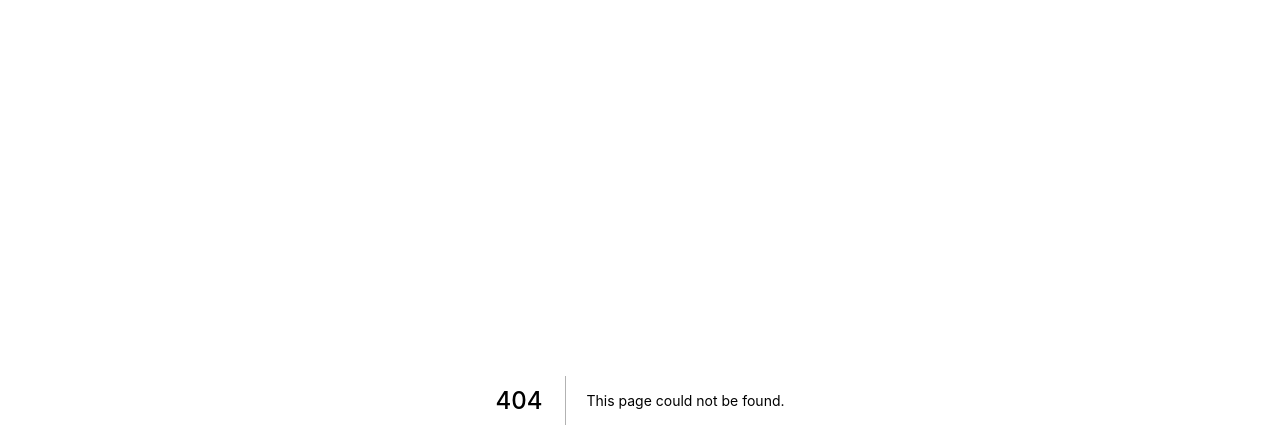
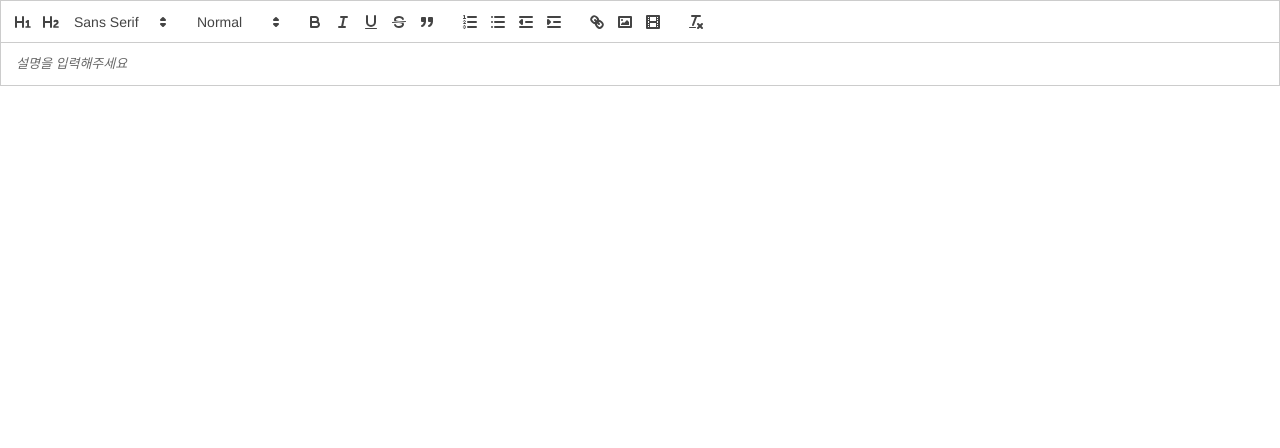
Before and after one commit to J1min/J1min.log-Frontend, a Next.js app: page /write in a window 1280 px wide. Before the commit this address had no page. Shown: the top 448 px of the page. Built offline with nearby package versions, Linux system fonts and the light colour scheme.

Commit message:
ADD :: 에디터 추가

```diff
--- /dev/null
+++ b/components/write/editor.tsx
@@ -0,0 +1,68 @@
+import dynamic from "next/dynamic";
+import "react-quill/dist/quill.snow.css";
+import React from "react";
+
+const Quill = dynamic(import("react-quill"), {
+  ssr: false,
+  loading: () => <p>Loading ...</p>,
+});
+
+const modules = {
+  toolbar: [
+    [{ header: "1" }, { header: "2" }, { font: [] }],
+    [{ size: [] }],
+    ["bold", "italic", "underline", "strike", "blockquote"],
+    [
+      { list: "ordered" },
+      { list: "bullet" },
+      { indent: "-1" },
+      { indent: "+1" },
+    ],
+
+    ["link", "image", "video"],
+    ["clean"],
+  ],
+  clipboard: {
+    // toggle to add extra line breaks when pasting HTML:
+    matchVisual: false,
+  },
+};
+/*
+ * Quill editor formats
+ * See https://quilljs.com/docs/formats/
+ */
+const formats = [
+  "header",
+  "font",
+  "size",
+  "bold",
+  "italic",
+  "underline",
+  "strike",
+  "blockquote",
+  "list",
+  "bullet",
+  "indent",
+  "link",
+  "image",
+  "video",
+];
+
+export default function Home() {
+  const [content, setContent] = React.useState("");
+
+  return (
+    <Quill
+      theme={"snow"}
+      id={"description"}
+      placeholder={"설명을 입력해주세요"}
+      value={content || ""}
+      modules={modules}
+      formats={formats}
+      onChange={(event) => {
+        setContent(event);
+        console.log(content);
+      }}
+    />
+  );
+}
--- a/package.json
+++ b/package.json
@@ -9,11 +9,16 @@
     "lint": "next lint"
   },
   "dependencies": {
+    "@ckeditor/ckeditor5-build-classic": "^35.2.0",
+    "@ckeditor/ckeditor5-react": "^5.0.2",
+    "@types/draft-js": "^0.11.9",
     "dotenv-load": "^2.0.1",
+    "draft-js": "^0.11.7",
     "next": "12.2.5",
     "next-env": "^1.1.1",
     "react": "18.2.0",
     "react-dom": "18.2.0",
+    "react-draft-wysiwyg": "^1.15.0",
     "sass": "^1.54.6",
     "styled-components": "^5.3.5"
   },
@@ -21,6 +26,7 @@
     "@types/node": "18.7.14",
     "@types/react": "18.0.17",
     "@types/react-dom": "18.0.6",
+    "@types/react-draft-wysiwyg": "^1.13.4",
     "@types/styled-components": "^5.1.26",
     "babel-plugin-styled-components": "^2.0.7",
     "eslint": "8.23.0",
--- /dev/null
+++ b/pages/write/index.tsx
@@ -0,0 +1,13 @@
+import React from "react";
+import type { NextPage } from "next";
+import WritePage from "../../components/write/editor";
+
+const Write: NextPage = () => {
+  return (
+    <section id="write">
+      <WritePage />
+    </section>
+  );
+};
+
+export default Write;
--- a/styles/global-style.ts
+++ b/styles/global-style.ts
@@ -1,4 +1,6 @@
 import { createGlobalStyle } from "styled-components";
+import theme from "./theme";
+
 export const GlobalStyle = createGlobalStyle`
 html {
   box-sizing: border-box;
@@ -6,6 +8,12 @@ html {
   min-width: 320px;
   line-height: 1.15;
   -webkit-text-size-adjust: 100%;
+}
+
+blockquote {
+border-left: 5px solid ${theme.color.main};
+margin: 10px;
+padding: 10px;
 }
 
 body {
--- a/styles/theme.ts
+++ b/styles/theme.ts
@@ -1,19 +1,15 @@
-import { DefaultTheme } from "styled-components";
-
-export const theme: DefaultTheme = {
+export const theme = {
   color: {
-    main: "#FFB500",
-    main2: "#0048FF",
-    secondary: "#FFE199",
-    secondary2: "#99B6FF",
-    theme: "#333333",
+    main: "#BB86FC",
+    secondary: "#DABFFC",
+    theme: "#0D1117",
     red: "#FF0044",
     green: "#3BB143",
     blue: "#00AAFF",
     gray: "#999999",
     light_gray: "#E0E0E0",
     white: "#fffff4",
-    black: "#000012",
+    black: "#000004",
   },
   font: {
     head_large: "40px",
```
Also changed, not shown: components/write/writePage.tsx (added, +18 -0 lines), 2 other files (tests, documents, lock files or other folders).
